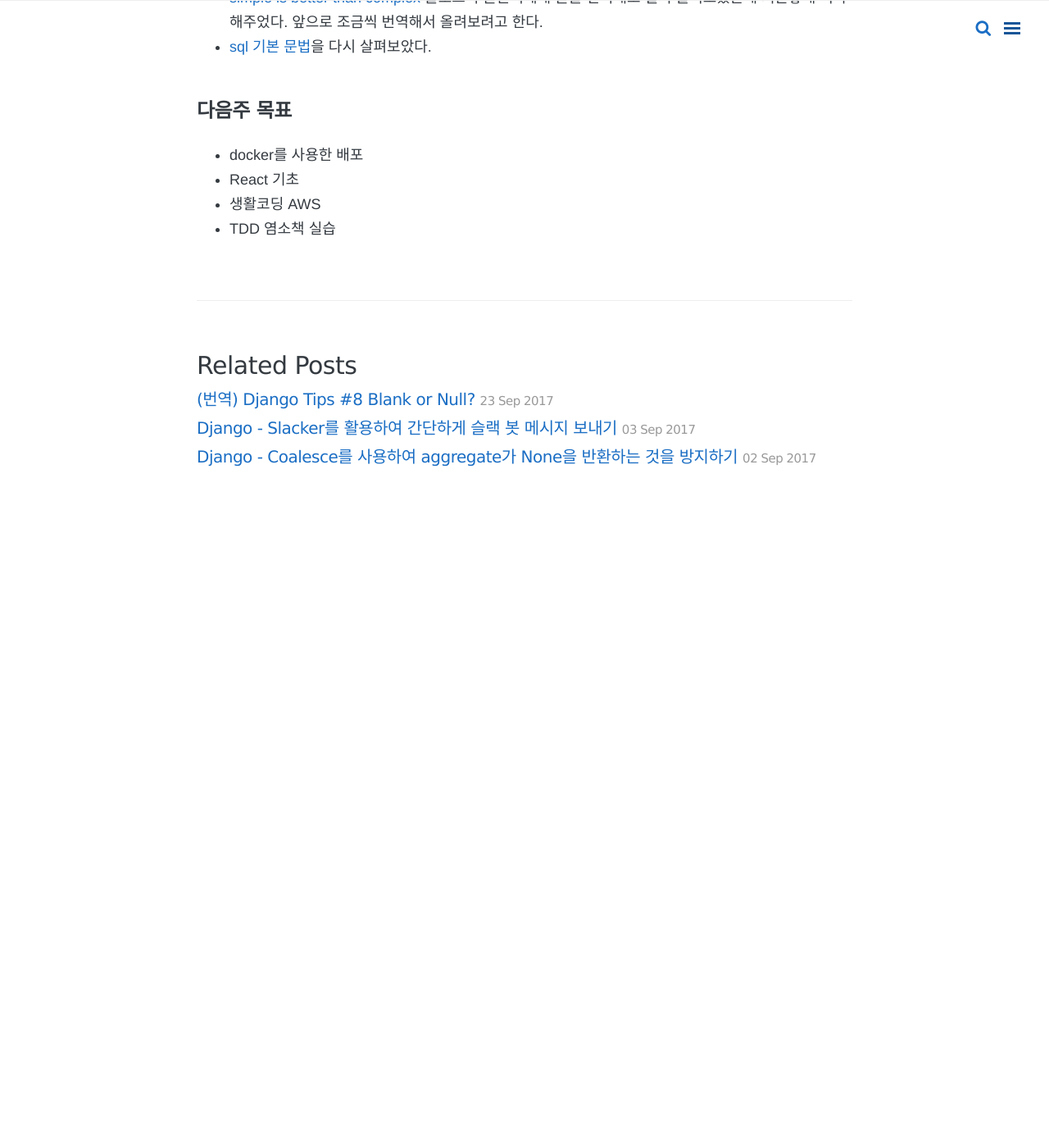
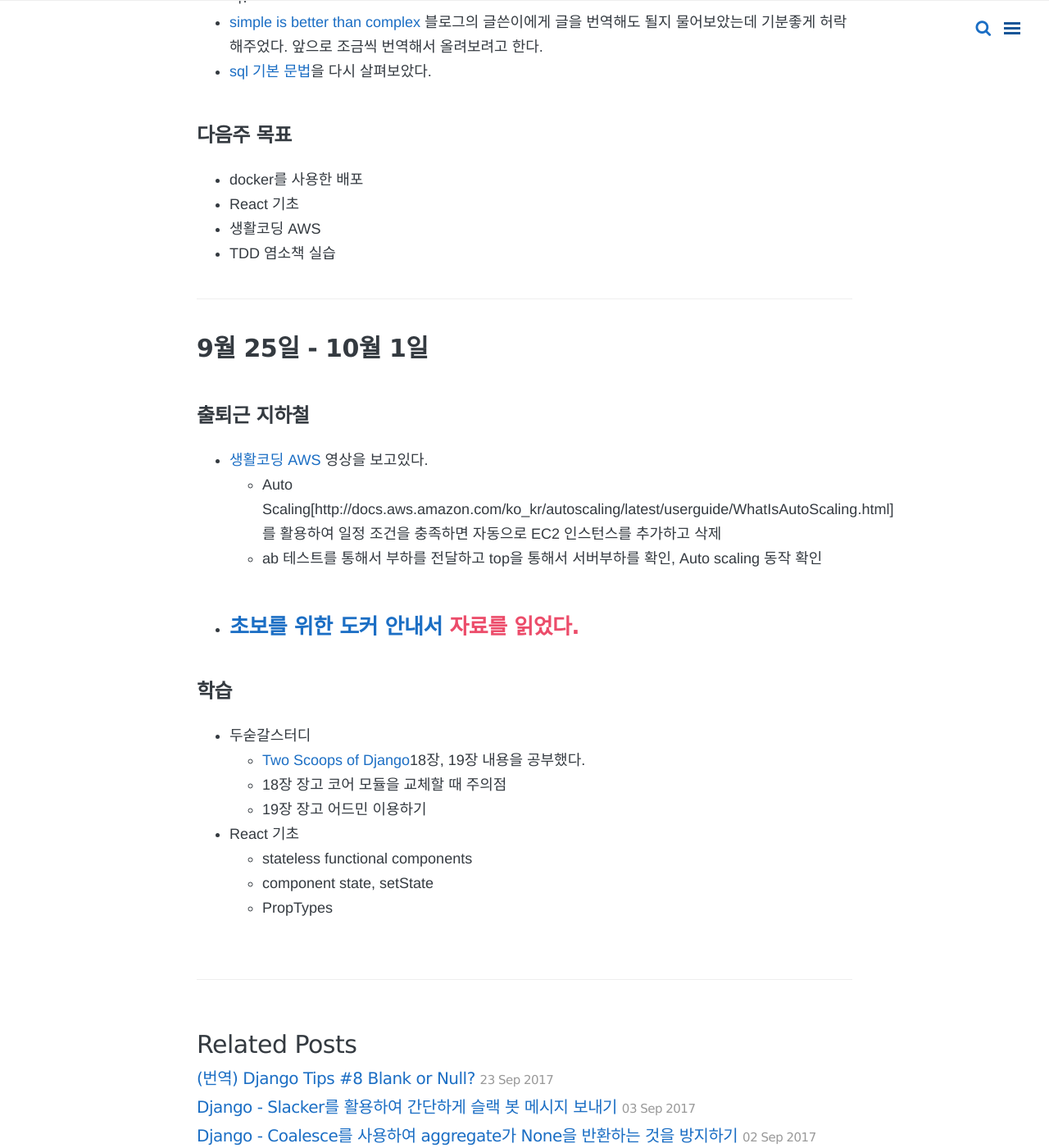
Before and after one commit to wayhome25/wayhome25.github.io, a Jekyll site: the page built from _posts/TIL(Today I Learned)/2017-09-19-TIL.md, in a window 1280 px wide and 1400 px high, scrolled down 1546 px. Shown: the whole window at 82% size. Built offline with Jekyll 4.4.1, drawn with Linux system fonts in a browser that asks for light colours; nearby versions of some CDN libraries; comment, search, counter and statistics services are not loaded; before the commit the page ends 2176 px from its top, so only the background shows below that; some of the changed text lies outside the part shown.

Commit message:
add blog post

```diff
--- a/_posts/TIL(Today I Learned)/2017-09-19-TIL.md
+++ b/_posts/TIL(Today I Learned)/2017-09-19-TIL.md
@@ -32,6 +32,7 @@ published: True
 ### 출퇴근 지하철
 - [생활코딩 AWS](https://opentutorials.org/course/2717/11268) 영상을 보고있다.
   - EC2 Scalability : [AB(Apache HTTP server benchmarking tool)](http://blog.hkwon.me/ab-apache-http-server-benchmarking-tool/)를 사용한 가상 동시접속, 서버부하테스트, top를 활용하여 시스템 사용량을 확인
+  - ELB(Elastic Load Balancing)을 활용한 트래픽 자동 분산
 - [생활코딩 리눅스](https://opentutorials.org/course/2598) 영상을 보고있다.
 
 ### 학습
@@ -45,3 +46,24 @@ published: True
 - React 기초
 - 생활코딩 AWS
 - TDD 염소책 실습
+
+---
+
+# 9월 25일 - 10월 1일
+
+### 출퇴근 지하철
+- [생활코딩 AWS](https://opentutorials.org/course/2717/11268) 영상을 보고있다.
+  - Auto Scaling[http://docs.aws.amazon.com/ko_kr/autoscaling/latest/userguide/WhatIsAutoScaling.html]를 활용하여 일정 조건을 충족하면 자동으로 EC2 인스턴스를 추가하고 삭제
+  - ab 테스트를 통해서 부하를 전달하고 top을 통해서 서버부하를 확인, Auto scaling 동작 확인
+- [초보를 위한 도커 안내서](https://subicura.com/2017/01/19/docker-guide-for-beginners-1.html) 자료를 읽었다.
+-
+
+### 학습
+- 두숟갈스터디
+  - [Two Scoops of Django](http://www.aladin.co.kr/shop/wproduct.aspx?ItemId=88857020)18장, 19장 내용을 공부했다.
+  - 18장 장고 코어 모듈을 교체할 때 주의점
+  - 19장 장고 어드민 이용하기
+- React 기초
+  - stateless functional components
+  - component state, setState
+  - PropTypes
```
